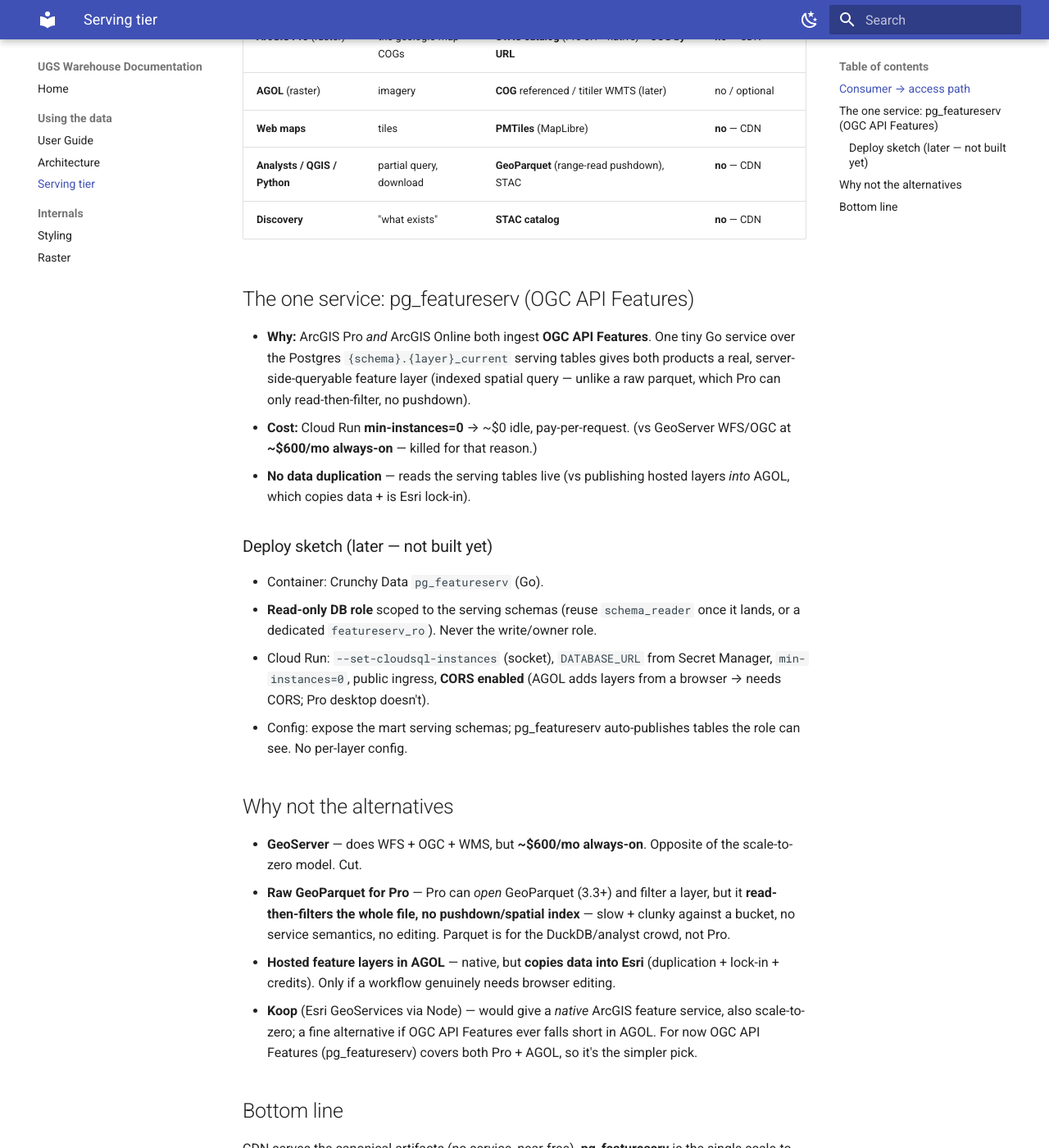
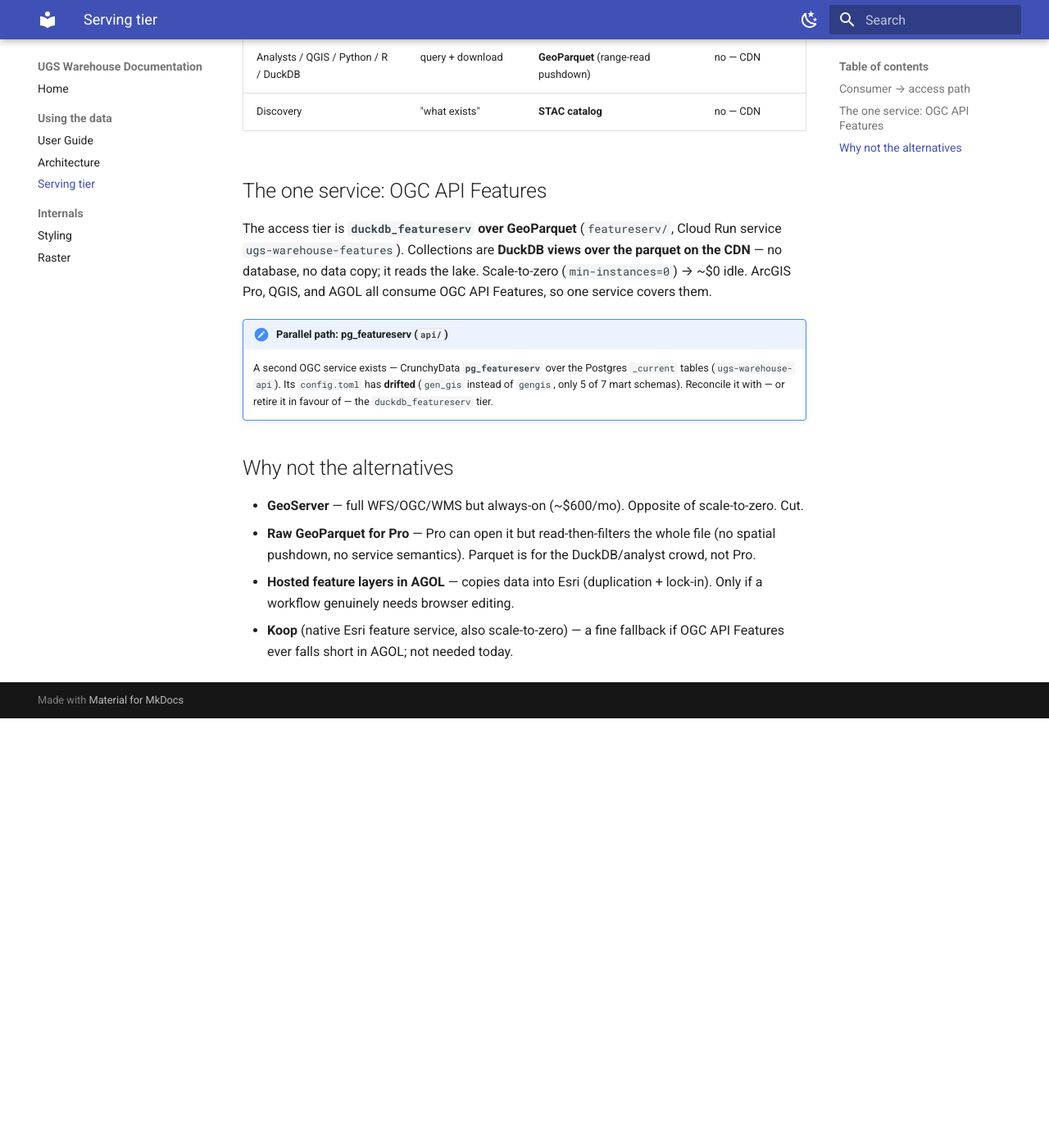
Before and after one commit to UGS-GIO/ugs-warehouse, an MkDocs documentation site: the page built from docs/SERVING.md, in a window 1280 px wide and 1400 px high, scrolled down 590 px. Shown: the whole window at 82% size. Built offline with MkDocs 1.6.1 and Material for MkDocs 9.7.7, drawn with Linux system fonts in a browser that asks for light colours; after the commit the page ends 1466 px from its top, so only the background shows below that; some of the changed text lies outside the part shown.

Commit message:
docs: condense SERVING + fix the stale OGC-service description (verified)
Trimmed 59→38 lines, TL;DR-first. Corrected the load-bearing error: the doc said the OGC
service was pg_featureserv and "not built yet" — the deployed access tier is actually
duckdb_featureserv over GeoParquet (featureserv/, ugs-warehouse-features), DuckDB views over
the CDN parquet, scale-to-zero. The parallel pg_featureserv (api/, ugs-warehouse-api) is noted
with its drifted config (gen_gis vs gengis, 5 of 7 mart schemas). All claims verified against
cloudbuild + featureserv/README + api/config.toml.

```diff
--- a/docs/SERVING.md
+++ b/docs/SERVING.md
@@ -1,59 +1,38 @@
 # Serving tier — how consumers reach the warehouse
 
-**Principle:** the lake is canonical and serves itself. Cloud-native artifacts
-(GeoParquet / COG / PMTiles / STAC) live on the bucket and are served by the **CDN with
-no running service**. On top of that we add **one thin, scale-to-zero façade** for the
-consumers that need a queryable feature *service* (ArcGIS Pro / AGOL). Services are a
-serving tier, never the system of record.
+**TL;DR:** the lake serves itself. GeoParquet / COG / PMTiles / STAC live on the bucket and are
+served by the **CDN with no running service**. The only running service is one **scale-to-zero OGC
+API Features** façade for clients that need a queryable feature *service* (ArcGIS Pro / QGIS / AGOL).
+Services are a thin read-through, never the system of record.
 
 ## Consumer → access path
 
-| Consumer | Wants | Serve via | Running service? |
+| Consumer | Wants | Serve via | Service? |
 |---|---|---|---|
-| **ArcGIS Pro** (vector) | queryable feature layer | **OGC API Features** (pg_featureserv) | yes — scale-to-zero |
-| **ArcGIS Online** (vector) | feature layer by URL | **OGC API Features** (pg_featureserv) — Esri ingests OGC | yes — scale-to-zero |
-| **ArcGIS Pro** (raster) | the geologic-map COGs | **STAC catalog** (Pro 3.1+ native) + **COG by URL** | **no** — CDN |
-| **AGOL** (raster) | imagery | **COG** referenced / titiler WMTS (later) | no / optional |
-| **Web maps** | tiles | **PMTiles** (MapLibre) | **no** — CDN |
-| **Analysts / QGIS / Python** | partial query, download | **GeoParquet** (range-read pushdown), STAC | **no** — CDN |
-| **Discovery** | "what exists" | **STAC catalog** | **no** — CDN |
+| ArcGIS Pro / QGIS / AGOL (vector) | queryable feature layer | **OGC API Features** (`duckdb_featureserv`) | yes — scale-to-zero |
+| ArcGIS Pro (raster) | the geologic-map COGs | **STAC catalog** + **COG by URL** | no — CDN |
+| Web maps | tiles | **PMTiles** (MapLibre) | no — CDN |
+| Analysts / QGIS / Python / R / DuckDB | query + download | **GeoParquet** (range-read pushdown) | no — CDN |
+| Discovery | "what exists" | **STAC catalog** | no — CDN |
 
-## The one service: pg_featureserv (OGC API Features)
+## The one service: OGC API Features
 
-- **Why:** ArcGIS Pro *and* ArcGIS Online both ingest **OGC API Features**. One tiny Go
-  service over the Postgres `{schema}.{layer}_current` serving tables gives both products
-  a real, server-side-queryable feature layer (indexed spatial query — unlike a raw
-  parquet, which Pro can only read-then-filter, no pushdown).
-- **Cost:** Cloud Run **min-instances=0** → ~$0 idle, pay-per-request. (vs GeoServer
-  WFS/OGC at **~$600/mo always-on** — killed for that reason.)
-- **No data duplication** — reads the serving tables live (vs publishing hosted layers
-  *into* AGOL, which copies data + is Esri lock-in).
+The access tier is **`duckdb_featureserv` over GeoParquet** (`featureserv/`, Cloud Run service
+`ugs-warehouse-features`). Collections are **DuckDB views over the parquet on the CDN** — no database,
+no data copy; it reads the lake. Scale-to-zero (`min-instances=0`) → ~$0 idle. ArcGIS Pro, QGIS, and
+AGOL all consume OGC API Features, so one service covers them.
 
-### Deploy sketch (later — not built yet)
-- Container: Crunchy Data `pg_featureserv` (Go).
-- **Read-only DB role** scoped to the serving schemas (reuse `schema_reader` once it lands,
-  or a dedicated `featureserv_ro`). Never the write/owner role.
-- Cloud Run: `--set-cloudsql-instances` (socket), `DATABASE_URL` from Secret Manager,
-  `min-instances=0`, public ingress, **CORS enabled** (AGOL adds layers from a browser →
-  needs CORS; Pro desktop doesn't).
-- Config: expose the mart serving schemas; pg_featureserv auto-publishes tables the role
-  can see. No per-layer config.
+!!! note "Parallel path: pg_featureserv (`api/`)"
+    A second OGC service exists — CrunchyData **`pg_featureserv`** over the Postgres `_current` tables
+    (`ugs-warehouse-api`). Its `config.toml` has **drifted** (`gen_gis` instead of `gengis`, only 5 of
+    7 mart schemas). Reconcile it with — or retire it in favour of — the `duckdb_featureserv` tier.
 
 ## Why not the alternatives
 
-- **GeoServer** — does WFS + OGC + WMS, but **~$600/mo always-on**. Opposite of the
-  scale-to-zero model. Cut.
-- **Raw GeoParquet for Pro** — Pro can *open* GeoParquet (3.3+) and filter a layer, but it
-  **read-then-filters the whole file, no pushdown/spatial index** — slow + clunky against a
-  bucket, no service semantics, no editing. Parquet is for the DuckDB/analyst crowd, not Pro.
-- **Hosted feature layers in AGOL** — native, but **copies data into Esri** (duplication +
-  lock-in + credits). Only if a workflow genuinely needs browser editing.
-- **Koop** (Esri GeoServices via Node) — would give a *native* ArcGIS feature service, also
-  scale-to-zero; a fine alternative if OGC API Features ever falls short in AGOL. For now
-  OGC API Features (pg_featureserv) covers both Pro + AGOL, so it's the simpler pick.
-
-## Bottom line
-
-CDN serves the canonical artifacts (no service, near-free). **pg_featureserv** is the
-single scale-to-zero façade that makes the vector layers queryable in ArcGIS Pro + AGOL.
-Match the surface to the consumer; keep services thin read-throughs over the lake.
+- **GeoServer** — full WFS/OGC/WMS but always-on (~$600/mo). Opposite of scale-to-zero. Cut.
+- **Raw GeoParquet for Pro** — Pro can open it but read-then-filters the whole file (no spatial
+  pushdown, no service semantics). Parquet is for the DuckDB/analyst crowd, not Pro.
+- **Hosted feature layers in AGOL** — copies data into Esri (duplication + lock-in). Only if a
+  workflow genuinely needs browser editing.
+- **Koop** (native Esri feature service, also scale-to-zero) — a fine fallback if OGC API Features
+  ever falls short in AGOL; not needed today.
```
